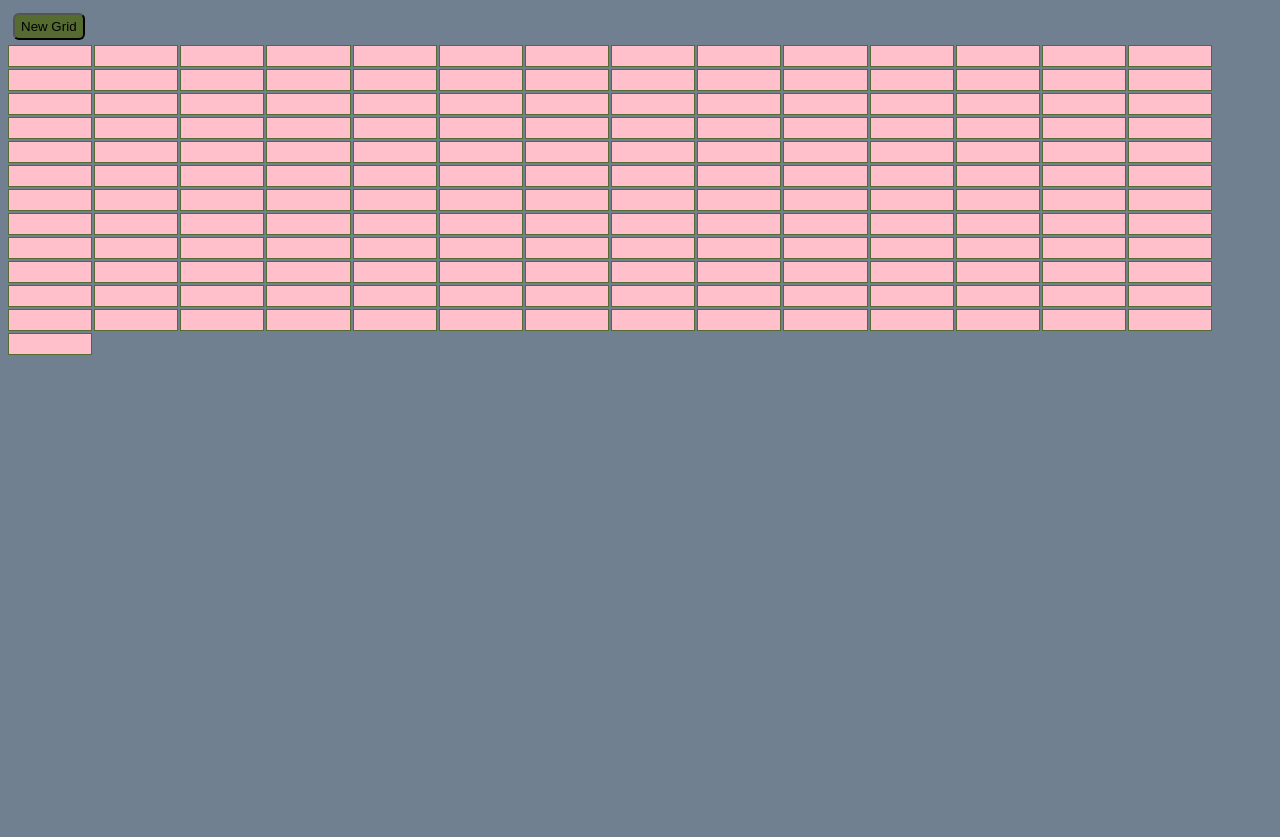
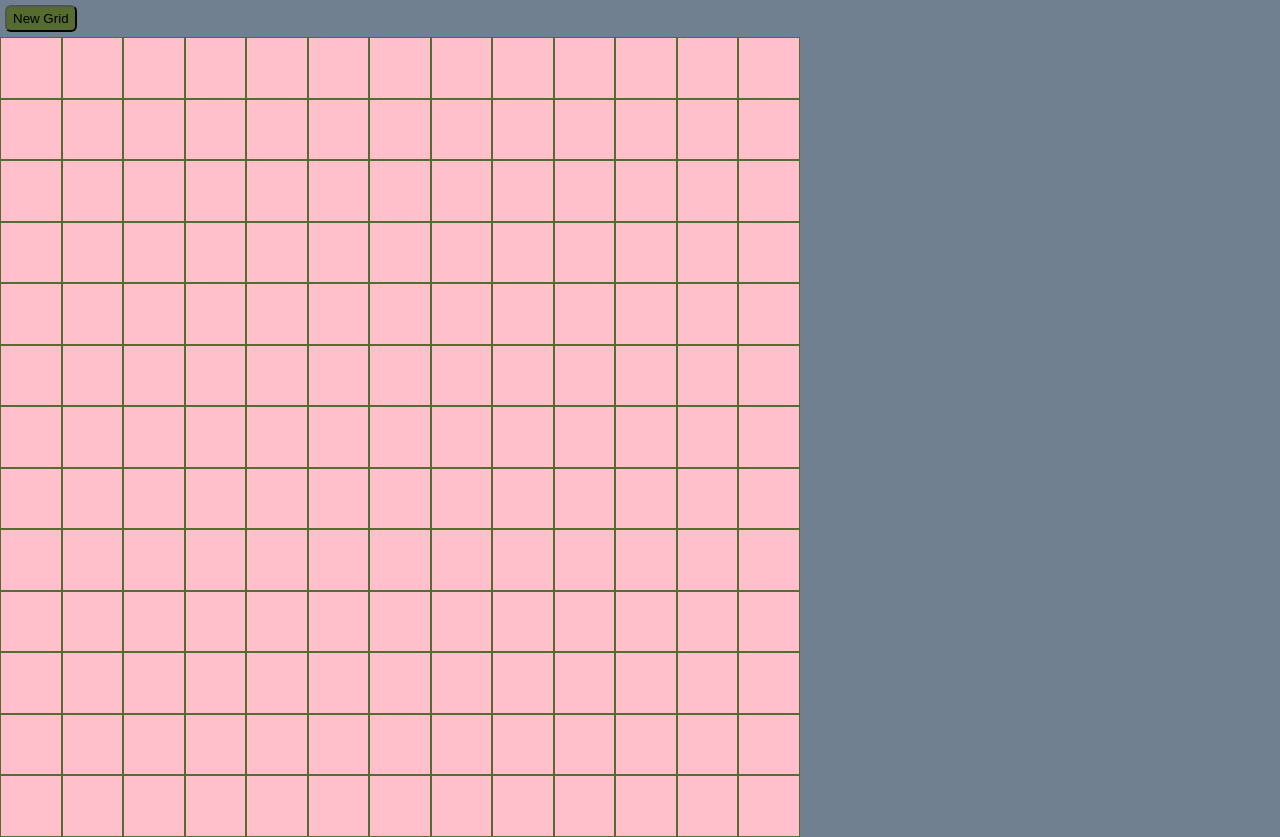
Before and after one commit to Ginx07/Etch-a-sketch, a plain HTML site: page index.html in a window 1280 px wide. Before the commit the page ends 800 px from the top, so only its background shows below. Drawn offline with Linux system fonts and the light colour scheme.

Commit message:
functioning prompt, and working app state

```diff
--- a/main.js
+++ b/main.js
@@ -6,11 +6,14 @@ function makeGrid(size) {
   container.style.gridTemplateColumns = `repeat(${size}, 20px)`;
   container.style.gridTemplateRows = `repeat(${size}, 20px)`;
 
+
   for (let i = 0; i < size; i++) {
     for (let j = 0; j < size; j++) {
       const square = document.createElement('div');
       //creating individual squares
       square.classList.add('square');
+      square.style.flex= `0 0 ${100 / size}%`;
+
       square.addEventListener('mouseover', () => {
         square.style.backgroundColor = 'coral';
       });
--- a/styles.css
+++ b/styles.css
@@ -1,20 +1,24 @@
 body {
   background-color: slategrey;
+  margin: 0;
+  padding: 0;
 }
 
 .container {
+  height: 100vh;
+  width: 100vh;
   display: flex;
   flex-wrap: wrap;
-
-  gap: 2px;
+  padding: 0;
+  margin: 0;
+  /*gap: 2px;*/
 }
 
 .square {
-  flex: 0 0 6.5%;
-  height: 20px;
-  aspect-ratio: 1;
+  aspect-ratio: 1 / 1;
   border: 1px solid darkolivegreen;
   background-color: pink;
+  box-sizing: border-box;
   transition: background-color 0.3s;
   opacity: 1;
 }
```
